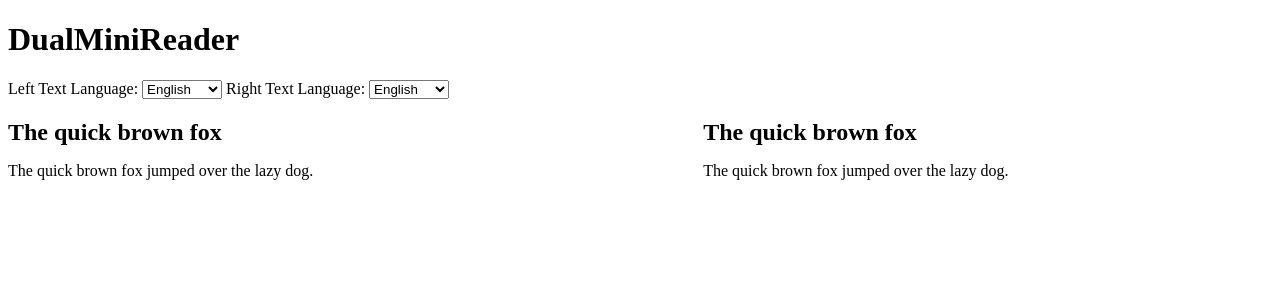
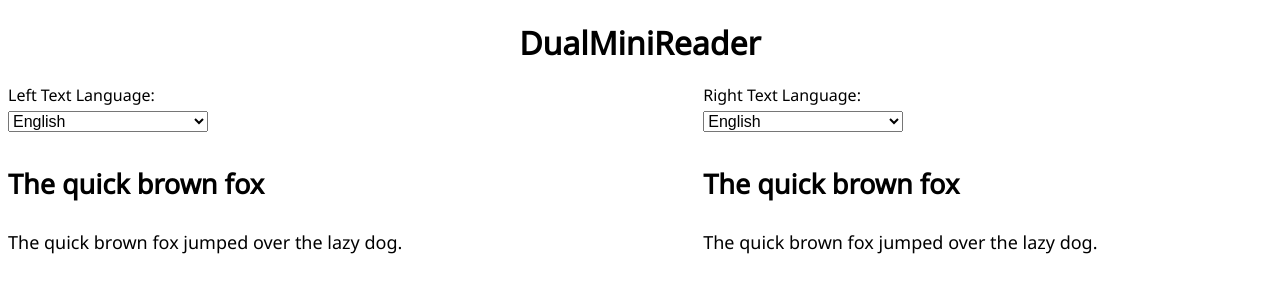
Before and after one commit to pauldelaq/dualminireader, a plain HTML site: page index.html in a window 1280 px wide. Drawn offline with Linux system fonts and the light colour scheme.

Commit message:
cleaned up visual appearance of interface substantially

```diff
--- a/index.html
+++ b/index.html
@@ -3,13 +3,19 @@
   <head>
     <meta charset="UTF-8">
     <meta name="viewport" content="width=device-width, initial-scale=1.0">
-  <title>Side-by-Side Language Comparison</title>
+    <title>DualMiniReader</title>
     <!-- Link to the external CSS file -->
     <link rel="stylesheet" href="styles.css">
+    <!-- Google Fonts for Noto Sans -->
+    <link href="https://fonts.googleapis.com/css2?family=Noto+Sans&display=swap" rel="stylesheet">
   </head>
   <body>
   <h1>DualMiniReader</h1>
 
+  <!-- Container for language selectors and side-by-side text -->
+  <div class="container">
+    <!-- Left side section -->
+    <div class="text-section">
       <!-- Left side language selector -->
       <label for="leftLanguageSelector">Left Text Language:</label>
       <select id="leftLanguageSelector">
@@ -19,6 +25,13 @@
         <option value="ko">Korean</option>
       </select>
 
+      <!-- Left side title and text -->
+      <h2 id="leftTitle"></h2>
+      <p id="leftText"></p>
+    </div>
+
+    <!-- Right side section -->
+    <div class="text-section right-section">
       <!-- Right side language selector -->
       <label for="rightLanguageSelector">Right Text Language:</label>
       <select id="rightLanguageSelector">
@@ -28,16 +41,7 @@
         <option value="ko">Korean</option>
       </select>
 
-  <!-- Container for side-by-side texts -->
-  <div class="container">
-    <!-- Left text section -->
-    <div class="text-section">
-      <h2 id="leftTitle"></h2>
-      <p id="leftText"></p>
-    </div>
-
-    <!-- Right text section -->
-    <div class="text-section">
+      <!-- Right side title and text -->
       <h2 id="rightTitle"></h2>
       <p id="rightText"></p>
     </div>
--- a/styles.css
+++ b/styles.css
@@ -1,21 +1,59 @@
+/* Universal font with support for multiple languages */
+body {
+  font-family: 'Noto Sans', sans-serif;
+}
+
+/* You can optionally adjust the font-size for better readability */
+.text-section {
+  font-size: 18px; /* Adjust the font size as needed */
+}
+
 /* Highlighted word or phrase */
 .highlight {
   background-color: yellow;
   display: inline-block; /* Prevent spacing issues while keeping words inline */
 }
 
-/* Container for side-by-side text sections */
+h1 {
+  text-align: center;
+  font-size: 2em;
+  margin-bottom: 20px;
+}
+
+/* Flexbox container for side-by-side layout */
 .container {
   display: flex;
   justify-content: space-between;
+  align-items: flex-start;  /* Aligns the two sections at the top */
+  margin-top: 20px;
 }
 
-/* Individual text sections */
+/* Left and Right text sections */
 .text-section {
-  width: 45%;
+  width: 45%; /* Adjusts width of each section */
+  display: flex;
+  flex-direction: column;
 }
 
-/* Optional: Style for titles */
+/* Align the right-side language selector with the text */
+.right-section {
+  align-items: flex-start;
+}
+
+/* Ensure both dropdowns have the same fixed width */
+select {
+  font-size: 16px;
+  margin-bottom: 10px;
+  width: 200px; /* Set a fixed width for the dropdown */
+  max-width: 200px;
+}
+
+label {
+  font-size: 16px;
+  margin-bottom: 5px;
+}
+
+/* Optional styling for titles */
 h2 {
   font-size: 1.5em;
   margin-bottom: 10px;
```
Lines whose indentation alone changed are shown as unchanged.
